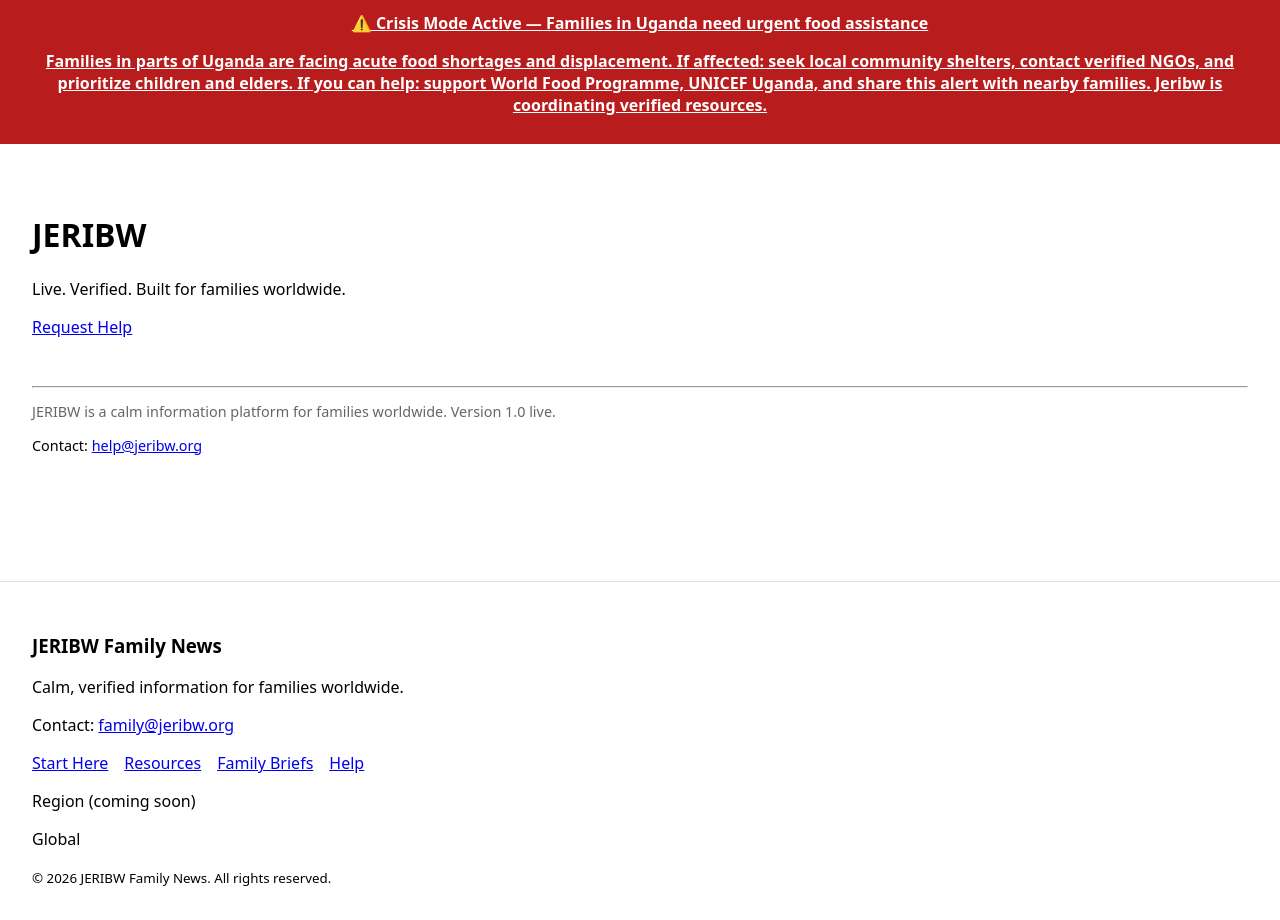
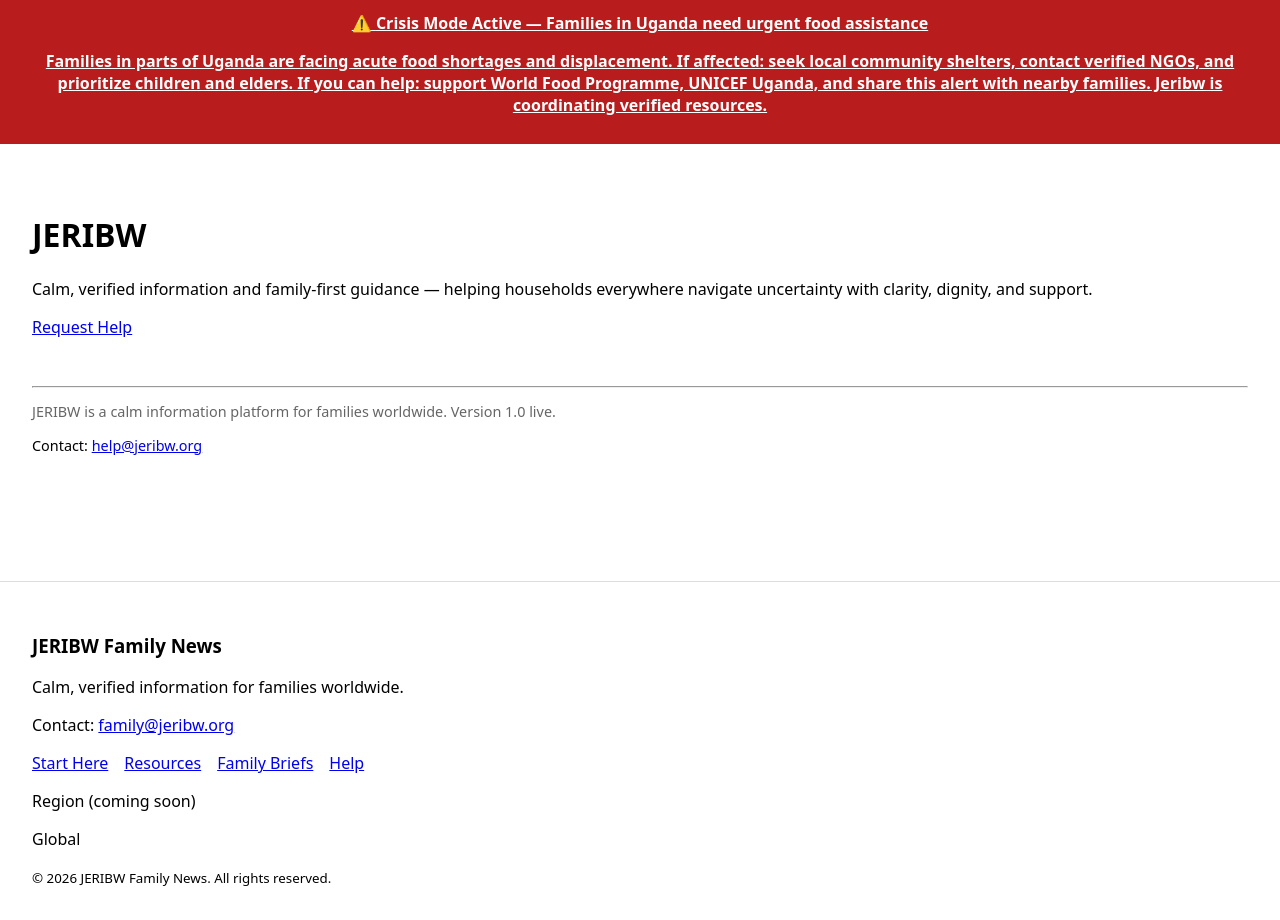
Before and after one commit to Jeribw-Foundation/jeribw, a Next.js app: page / in a window 1280 px wide. Built offline with nearby package versions, Linux system fonts and the light colour scheme.

Commit message:
improve homepage mission clarity

```diff
--- a/app/page.tsx
+++ b/app/page.tsx
@@ -7,9 +7,10 @@ export default function HomePage() {
       <main style={{ padding: "3rem 2rem" }}>
         <h1>JERIBW</h1>
 
-        <p>
-          Live. Verified. Built for families worldwide.
-        </p>
+<p>
+  Calm, verified information and family-first guidance — helping households
+  everywhere navigate uncertainty with clarity, dignity, and support.
+</p>
      <p>
   <a href="/help">Request Help</a>
 </p>
```
